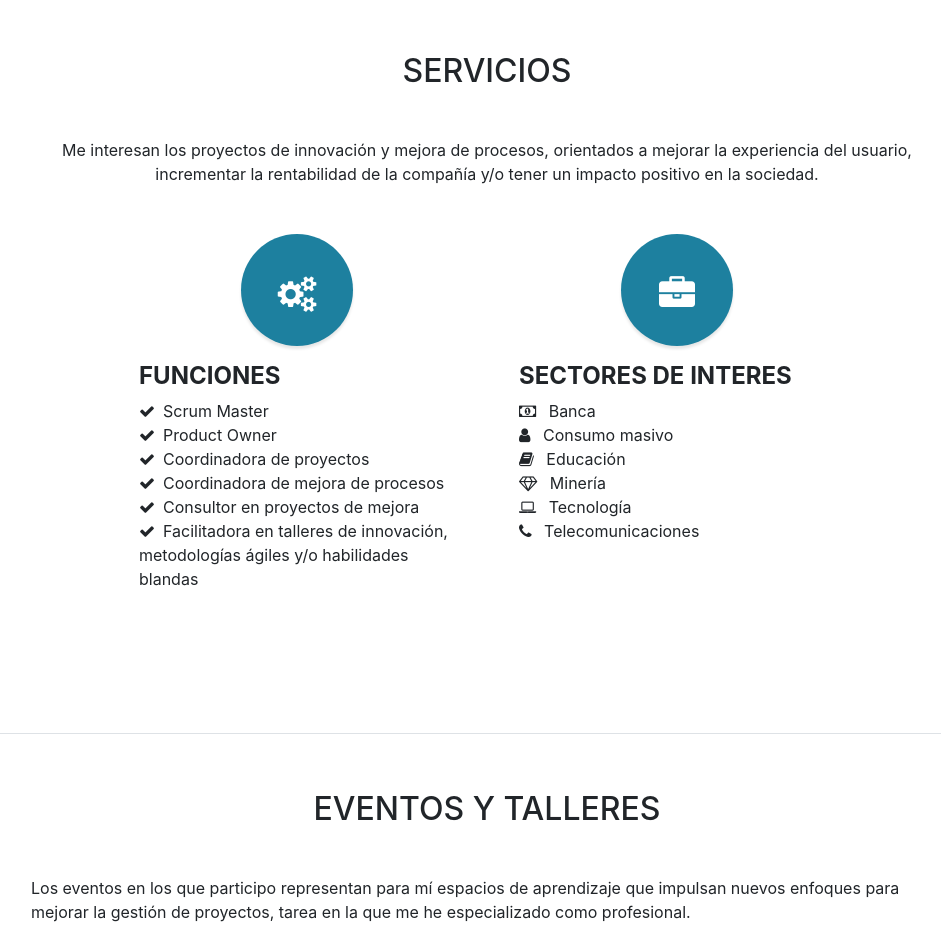
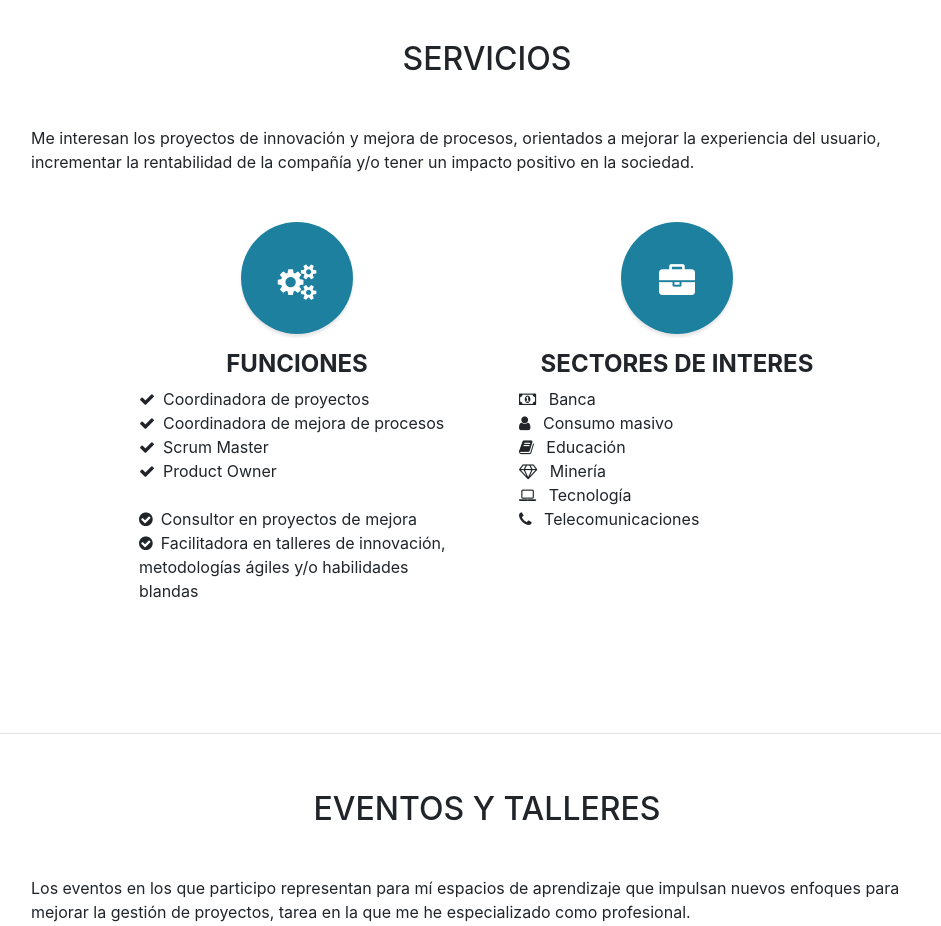
Before and after one commit to brendamesias/melodydurand, a website with bundled scripts: page index.html in a window 1280 px wide. Shown: the part 3520-4446 px from the top of the page, without its empty margins (289-1230 px from the left). Built offline with nearby package versions, Linux system fonts and the light colour scheme; a web font is replaced by a local one.

Commit message:
cambios section services

```diff
--- a/index.html
+++ b/index.html
@@ -366,26 +366,27 @@
                   <h2 class="mb-5 text-center">Servicios</h2>
                 </div>
                 <div class="row text-center" id="flex">
-                    <p>Me interesan los proyectos de innovación y mejora de procesos, orientados a mejorar la experiencia del usuario, incrementar la rentabilidad de la compañía y/o tener un impacto positivo en la sociedad.</p>
+                    <p id="left">Me interesan los proyectos de innovación y mejora de procesos, orientados a mejorar la experiencia del usuario, incrementar la rentabilidad de la compañía y/o tener un impacto positivo en la sociedad.</p>
                   <div class="col-lg-5 col-md-5 mb-5 mb-lg-0" id="box">
                     <span class="service-icon rounded-circle mx-auto mb-3 ">
                       <i class="fa fa-cogs"></i>
                     </span>
-                    <h4 id="left">
+                    <h4>
                       <strong>Funciones</strong>
                     </h4>
+                    <p class="text-left mb-0"><i class="fa fa-check icon-i"></i>Coordinadora de proyectos</p>
+                    <p class="text-left mb-0"><i class="fa fa-check icon-i"></i>Coordinadora de mejora de procesos</p>
                     <p class="text-left mb-0"><i class="fa fa-check icon-i"></i>Scrum Master</p>
                     <p class="text-left mb-0"><i class="fa fa-check icon-i"></i>Product Owner</p>
-                    <p class="text-left mb-0"><i class="fa fa-check icon-i"></i>Coordinadora de proyectos</p>
-                    <p class="text-left mb-0"><i class="fa fa-check icon-i"></i>Coordinadora de mejora de procesos</p>
-                    <p class="text-left mb-0"><i class="fa fa-check icon-i"></i>Consultor en proyectos de mejora</p>
-                    <p class="text-left mb-0"><i class="fa fa-check icon-i"></i>Facilitadora en talleres de innovación, metodologías ágiles y/o habilidades blandas</p>
+                    <br>
+                    <p class="text-left mb-0"><i class="fa fa-check-circle icon-i"></i>Consultor en proyectos de mejora</p>
+                    <p class="text-left mb-0"><i class="fa fa-check-circle icon-i"></i>Facilitadora en talleres de innovación, metodologías ágiles y/o habilidades blandas</p>
                   </div>
                   <div class="col-lg-5 col-md-5 mb-5 mb-lg-0" id="box">
                     <span class="service-icon rounded-circle mx-auto mb-3">
                       <i class="fa fa-briefcase"></i>
                     </span>
-                    <h4 id="left">
+                    <h4>
                       <strong class="text-left">Sectores de interes</strong>
                     </h4>
                     <p class="text-left mb-0"><i class="fa fa-money icon-i"></i> Banca</p>
@@ -400,7 +401,7 @@
               </div>
             </section>
           </div>
-        </section>
+      </section>
 
       <!-- interests -->
       <section class="resume-section p-3 p-lg-5 d-flex flex-column">
```
Also changed, not shown: css/resume.min.css.
